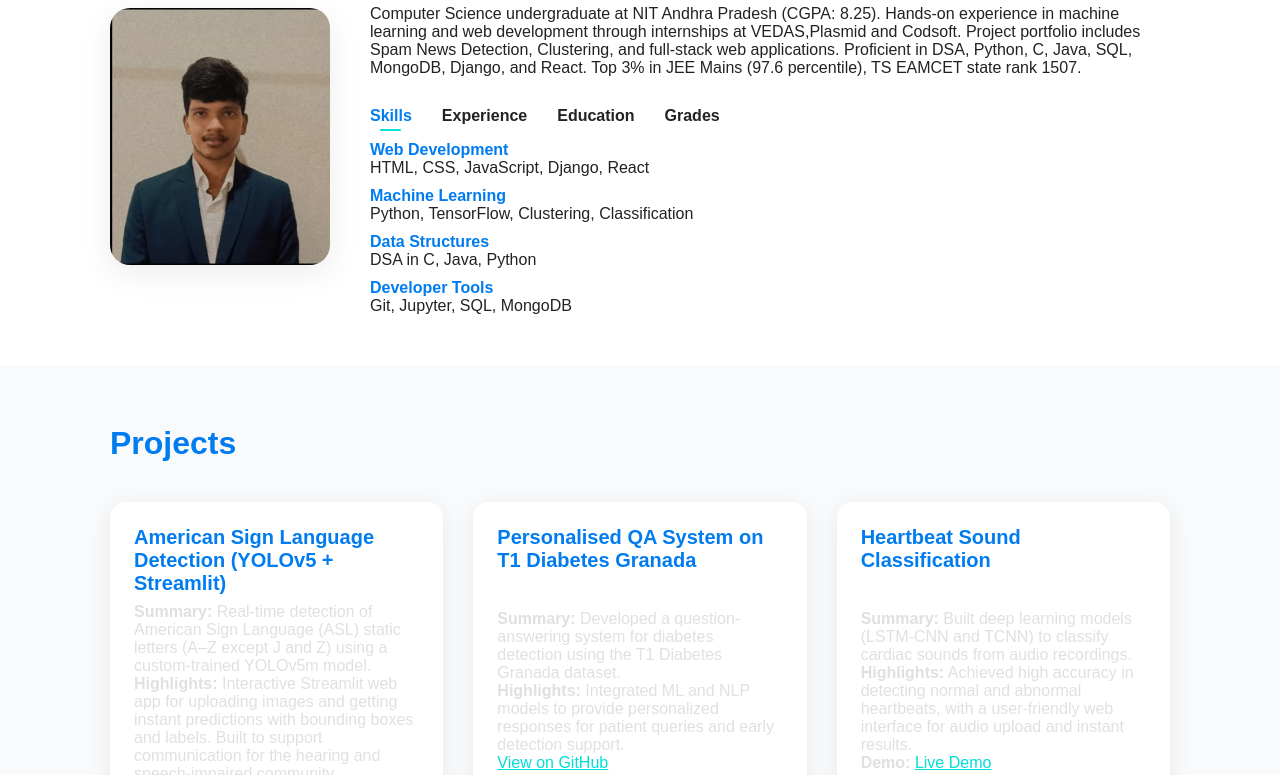
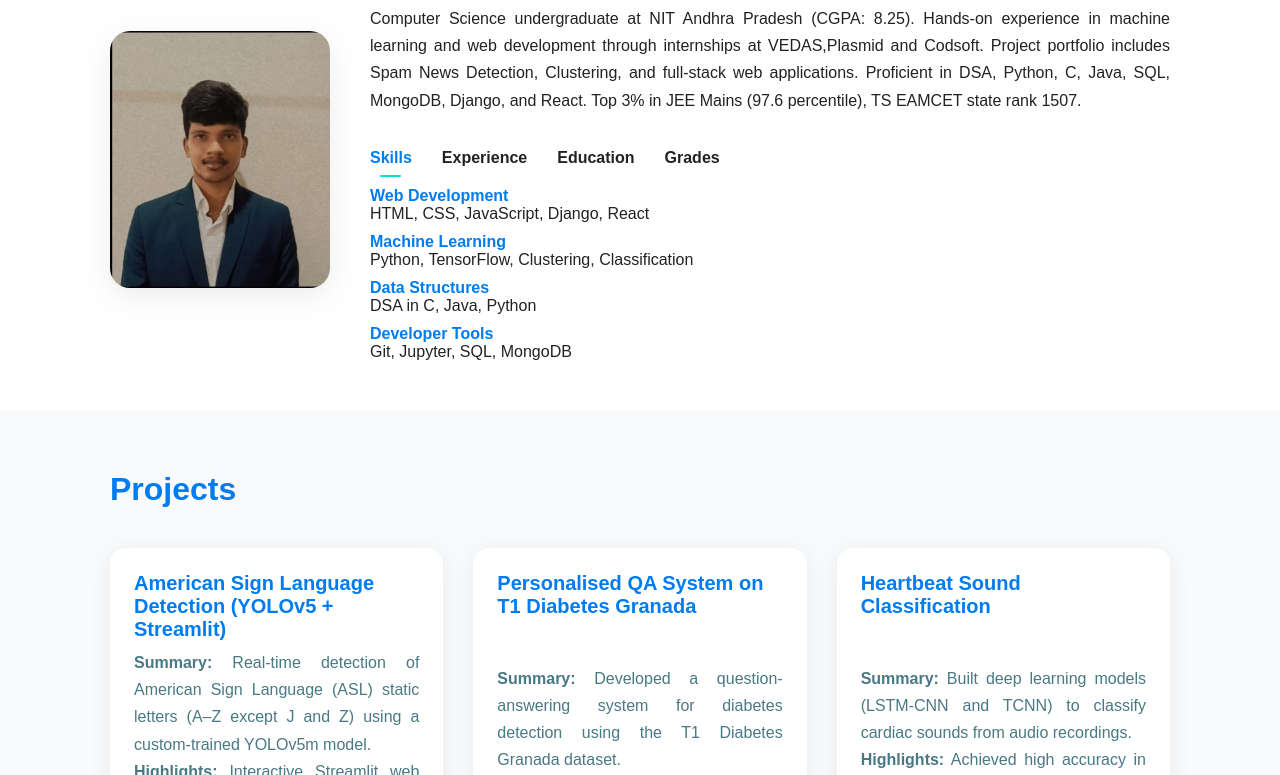
Before and after one commit to Kalyan0508/Kalyan-Portfolio, a plain HTML site: page index.html in a window 1280 px wide. Shown: the part 708-1483 px from the top of the page. Drawn offline with Linux system fonts and the light colour scheme.

Commit message:
Initial commit

```diff
--- a/styles/main.css
+++ b/styles/main.css
@@ -45,6 +45,11 @@ nav .fa-bars, nav .fa-times { display: none; font-size: 1.8rem; cursor: pointer;
 .project-card:hover { transform: translateY(-6px) scale(1.03); box-shadow: 0 8px 32px rgba(0,0,0,0.12); }
 .project-card h3 { color: #007cf0; margin-bottom: 8px; }
 .project-card a { color: #00dfd8; text-decoration: underline; }
+.project-card p{
+  color: #487984; /* Dark text for readability */
+}
+
+
 
 /* Certifications */
 .cert-list { display: flex; flex-wrap: wrap; gap: 30px; margin-top: 40px; }
--- a/styles/style.css
+++ b/styles/style.css
@@ -656,3 +656,26 @@ body.dark .footer {
     min-width:  0;
   }
 }
+/* For all main text blocks */
+.about-content p,
+.project-card p,
+.cert-card p,
+.position-card p,
+.contact-left p,
+.contact-right form input,
+.contact-right form textarea {
+  text-align: justify;
+}
+
+/* For headings and section titles, keep them centered or left as needed */
+h1, h2, h3, .sub-title {
+  text-align: left;
+}
+
+/* For better readability, add some line height */
+.about-content p,
+.project-card p,
+.cert-card p,
+.position-card p {
+  line-height: 1.7;
+}
```
